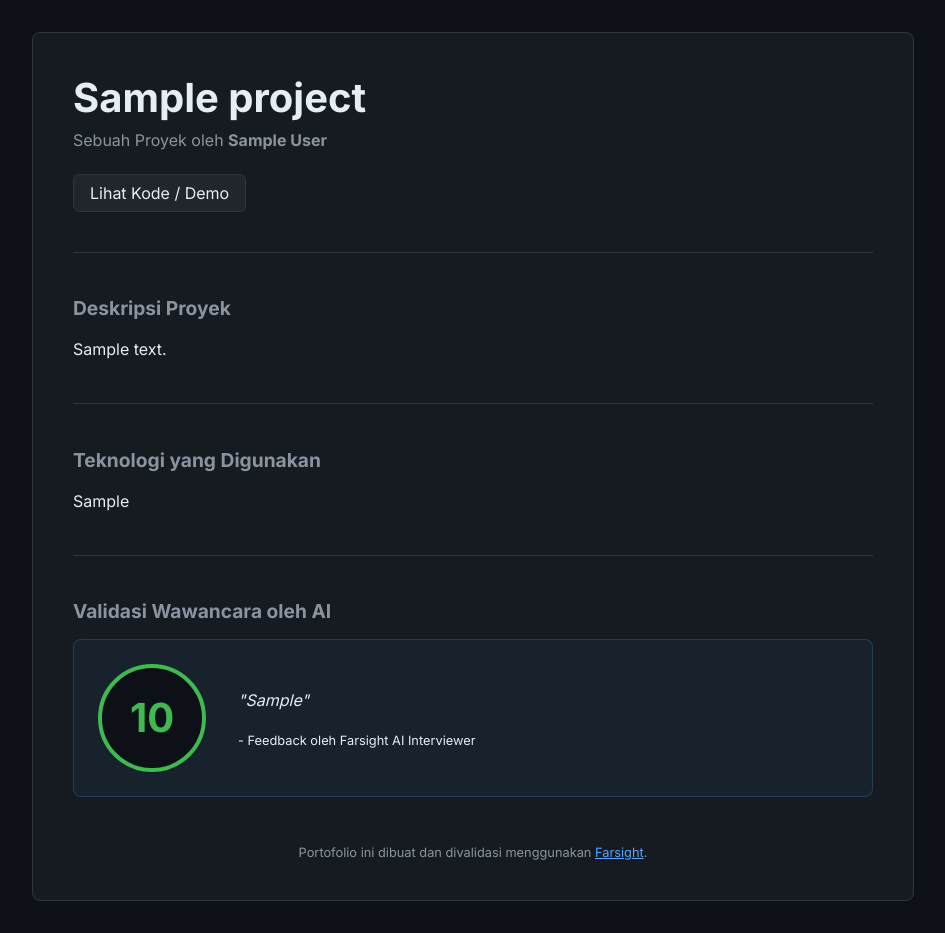
After one commit to Farmil23/Farmile, a Flask app: page /submission/1/portfolio in a window 1280 px wide. The commit adds this page. Shown: the whole page, without its empty margins (167-1112 px from the left). Run offline with Flask 3, Linux system fonts and the light colour scheme; tables that the repository leaves empty hold one stand-in row (values such as "Sample post").

Commit message:
adding new page for portofolio every project

```diff
--- a/app/models.py
+++ b/app/models.py
@@ -108,6 +108,8 @@ class UserProject(db.Model):
 
     status = db.Column(db.String(50), default='in_progress', nullable=False) # Contoh: 'in_progress', 'submitted'
     started_at = db.Column(db.DateTime, default=datetime.utcnow)
+
+
 
     # Membuat relasi agar kita bisa memanggil user_project.user dan user_project.project
     user = db.relationship('User', backref=db.backref('active_projects', cascade="all, delete-orphan"))
--- a/app/routes.py
+++ b/app/routes.py
@@ -1461,3 +1461,53 @@ def mark_notifications_as_read():
         notif.is_read = True
     db.session.commit()
     return jsonify({'success': True, 'message': 'All notifications marked as read.'})
+
+
+
+
+
+
+
+
+
+# TAMBAHKAN ROUTE BARU INI
+@bp.route('/submission/<int:submission_id>/portfolio')
+def view_portfolio(submission_id):
+    submission = ProjectSubmission.query.get_or_404(submission_id)
+
+    # Halaman portofolio hanya bisa diakses jika sudah ada skor dari AI
+    if not submission.interview_score:
+        flash('Halaman portofolio hanya tersedia untuk proyek yang sudah dinilai oleh AI.', 'warning')
+        return redirect(url_for('routes.my_projects'))
+
+    # Kita sengaja tidak menggunakan @login_required agar halaman ini bisa
+    # dibagikan secara publik kepada rekruter.
+
+    return render_template(
+        'portfolio_page.html',
+        title=f"Portofolio Proyek: {submission.project.title}",
+        submission=submission
+    )
+
+# Di dalam file: app/routes.py
+
+# TAMBAHKAN FUNGSI BARU INI
+@bp.route('/submission/<int:submission_id>/retry-interview', methods=['POST'])
+@login_required
+def retry_interview(submission_id):
+    submission = ProjectSubmission.query.get_or_404(submission_id)
+    if submission.author != current_user:
+        abort(403)
+
+    # 1. Hapus skor dan feedback yang lama
+    submission.interview_score = None
+    submission.interview_feedback = None
+
+    # 2. Hapus semua riwayat pesan wawancara yang terkait
+    InterviewMessage.query.filter_by(submission_id=submission.id).delete()
+
+    db.session.commit()
+
+    flash('Riwayat wawancara telah direset. Anda bisa memulai wawancara baru.', 'success')
+    # Arahkan pengguna langsung ke halaman wawancara yang baru dan bersih
+    return redirect(url_for('routes.interview', submission_id=submission.id))
--- a/app/templates/personal_hub.html
+++ b/app/templates/personal_hub.html
@@ -189,9 +189,12 @@
         border-radius: 8px;
         width: 90%;
         max-width: 500px;
+        max-height: 90vh;   /* Biar tidak lebih tinggi dari layar */
+        overflow-y: auto;   /* Aktifkan scroll vertikal */
         position: relative;
         z-index: 1001;
     }
+
 
     #eventModal, #taskModal, #confirmDeleteModal { z-index: 1010; }
     #dailyAgendaModal { z-index: 1000; }
--- /dev/null
+++ b/app/templates/portfolio_page.html
@@ -0,0 +1,161 @@
+<!DOCTYPE html>
+<html lang="id">
+<head>
+    <meta charset="UTF-8">
+    <meta name="viewport" content="width=device-width, initial-scale=1.0">
+    <title>{{ title }}</title>
+    <link rel="preconnect" href="https://fonts.googleapis.com">
+    <link rel="preconnect" href="https://fonts.gstatic.com" crossorigin>
+    <link href="https://fonts.googleapis.com/css2?family=Inter:wght@400;500;600;700&display=swap" rel="stylesheet">
+    <style>
+        :root {
+            --bg-color: #0d1117;
+            --card-bg: #161b22;
+            --border-color: #30363d;
+            --text-primary: #e6edf3;
+            --text-secondary: #8b949e;
+            --accent-blue: #58a6ff;
+            --accent-green: #3fb950;
+        }
+        body {
+            font-family: 'Inter', sans-serif;
+            background-color: var(--bg-color);
+            color: var(--text-primary);
+            margin: 0;
+            padding: 2rem;
+            display: flex;
+            justify-content: center;
+            align-items: flex-start;
+            min-height: 100vh;
+        }
+        .portfolio-container {
+            max-width: 800px;
+            width: 100%;
+            background-color: var(--card-bg);
+            border: 1px solid var(--border-color);
+            border-radius: 8px;
+            padding: 2.5rem;
+        }
+        .portfolio-header h1 {
+            font-size: 2.5rem;
+            margin: 0;
+        }
+        .portfolio-header .author {
+            font-size: 1rem;
+            color: var(--text-secondary);
+            margin-top: 0.5rem;
+        }
+        .portfolio-header .author a {
+            color: var(--accent-blue);
+            text-decoration: none;
+        }
+        .project-links {
+            margin-top: 1.5rem;
+            display: flex;
+            gap: 1rem;
+        }
+        .project-links a {
+            text-decoration: none;
+            color: var(--text-primary);
+            background-color: #21262d;
+            padding: 0.5rem 1rem;
+            border-radius: 6px;
+            border: 1px solid var(--border-color);
+            transition: background-color 0.2s ease;
+        }
+        .project-links a:hover {
+            background-color: #30363d;
+        }
+        .section {
+            margin-top: 2.5rem;
+            padding-top: 1.5rem;
+            border-top: 1px solid var(--border-color);
+        }
+        .section h3 {
+            font-size: 1.2rem;
+            color: var(--text-secondary);
+            margin-bottom: 1rem;
+        }
+        .section p, .section ul {
+            line-height: 1.7;
+            color: var(--text-primary);
+        }
+        .ai-validation-box {
+            background-color: rgba(88, 166, 255, 0.05);
+            border: 1px solid rgba(88, 166, 255, 0.2);
+            padding: 1.5rem;
+            border-radius: 8px;
+            display: flex;
+            gap: 2rem;
+            align-items: center;
+        }
+        .score-circle {
+            flex-shrink: 0;
+            width: 100px;
+            height: 100px;
+            border-radius: 50%;
+            background-color: var(--bg-color);
+            display: grid;
+            place-content: center;
+            border: 4px solid var(--accent-green);
+        }
+        .score-circle .score {
+            font-size: 2.5rem;
+            font-weight: 700;
+            color: var(--accent-green);
+        }
+        .feedback-text {
+            font-style: italic;
+        }
+        .footer {
+            margin-top: 3rem;
+            text-align: center;
+            font-size: 0.8rem;
+            color: var(--text-secondary);
+        }
+        .footer a {
+            color: var(--accent-blue);
+        }
+    </style>
+</head>
+<body>
+
+    <div class="portfolio-container">
+        <header class="portfolio-header">
+            <h1>{{ submission.project.title }}</h1>
+            <p class="author">Sebuah Proyek oleh <strong>{{ submission.author.name }}</strong></p>
+            <div class="project-links">
+                <a href="{{ submission.project_link }}" target="_blank" rel="noopener noreferrer">Lihat Kode / Demo</a>
+            </div>
+        </header>
+
+        <section class="section">
+            <h3>Deskripsi Proyek</h3>
+            <p>{{ submission.project.description }}</p>
+        </section>
+
+        <section class="section">
+            <h3>Teknologi yang Digunakan</h3>
+            <p>{{ submission.project.tech_stack }}</p>
+        </section>
+
+        <section class="section">
+            <h3>Validasi Wawancara oleh AI</h3>
+            <div class="ai-validation-box">
+                <div class="score-circle">
+                    <span class="score">{{ submission.interview_score }}</span>
+                </div>
+                <div class="ai-feedback">
+                    <p class="feedback-text">"{{ submission.interview_feedback }}"</p>
+                    <p class="text-secondary" style="font-size: 0.8rem; margin-top: 1rem;">- Feedback oleh Farsight AI Interviewer</p>
+                </div>
+            </div>
+        </section>
+
+        <footer class="footer">
+            Portofolio ini dibuat dan divalidasi menggunakan <a href="{{ url_for('routes.index') }}">Farsight</a>.
+        </footer>
+    </div>
+
+</body>
+</html>
```
Also changed, not shown: app/templates/my_projects.html (+19 -17 lines).
